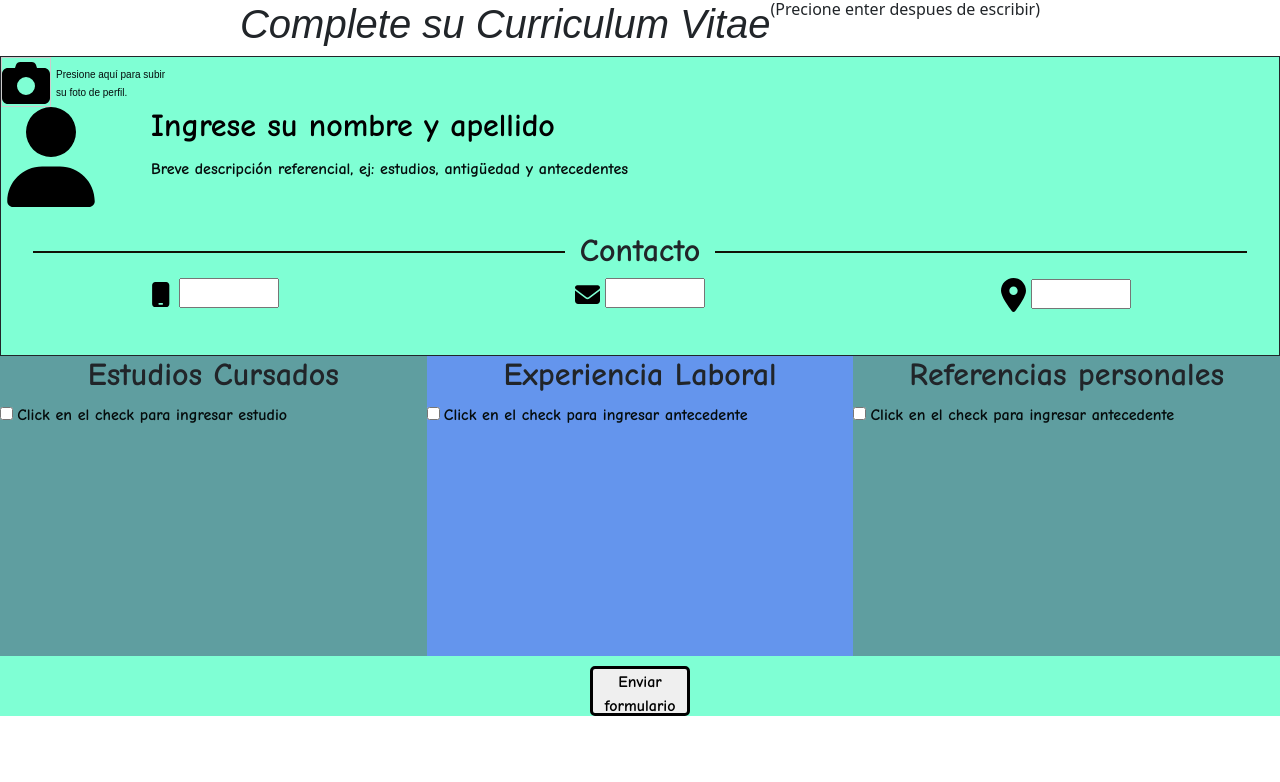
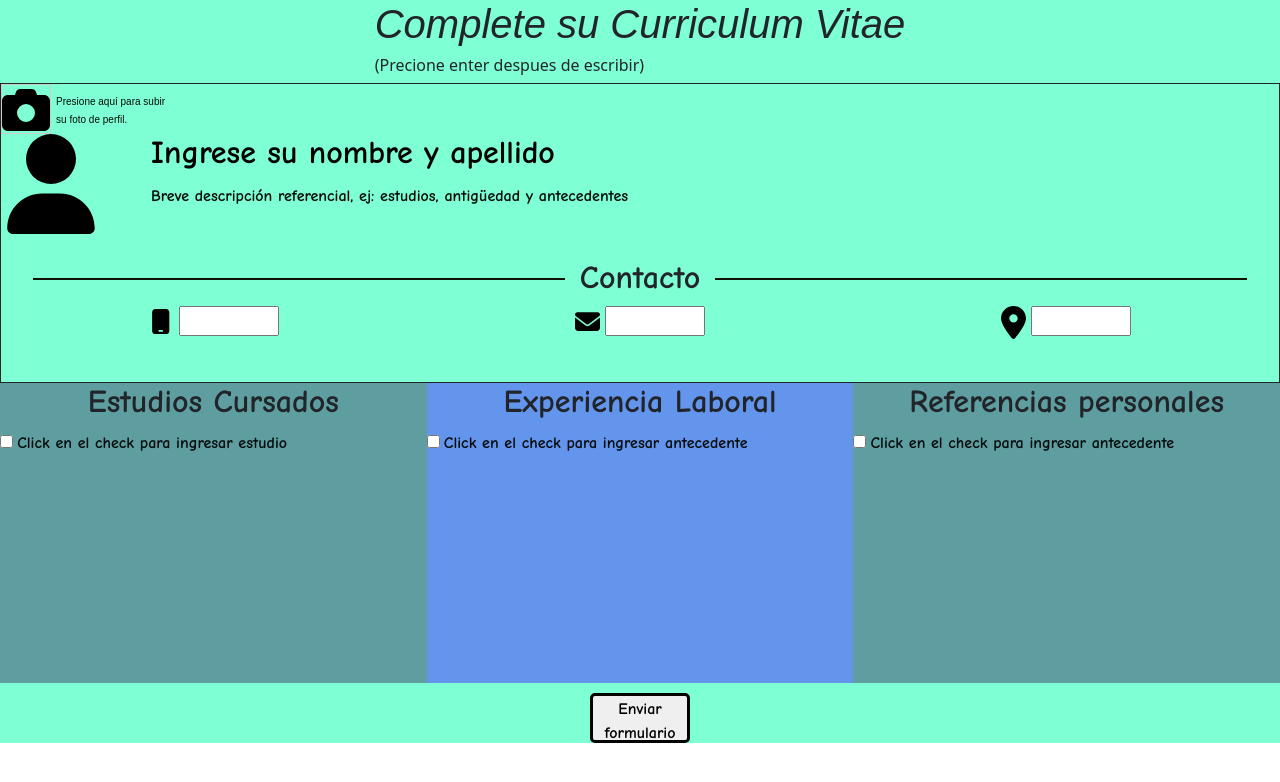
Before and after one commit to CV-Proyecto-Leo/CV-Proyecto-Leo.github.io, a plain HTML site: page index.html in a window 1280 px wide. Drawn offline with nearby package versions, Linux system fonts and the light colour scheme.

Commit message:
Update estilos.css

```diff
--- a/estilos.css
+++ b/estilos.css
@@ -1,6 +1,7 @@
 header{
-display: flex;
+display: grid;
   justify-content: center;
+  background-color: aquamarine;
 }
 h1{
     font-family: Arial; font-style: oblique;
```
